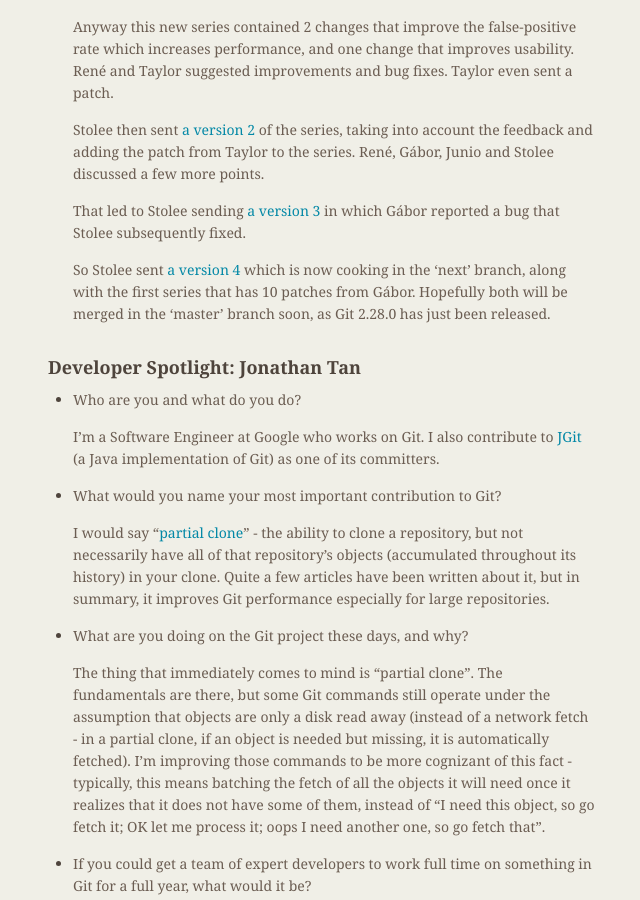
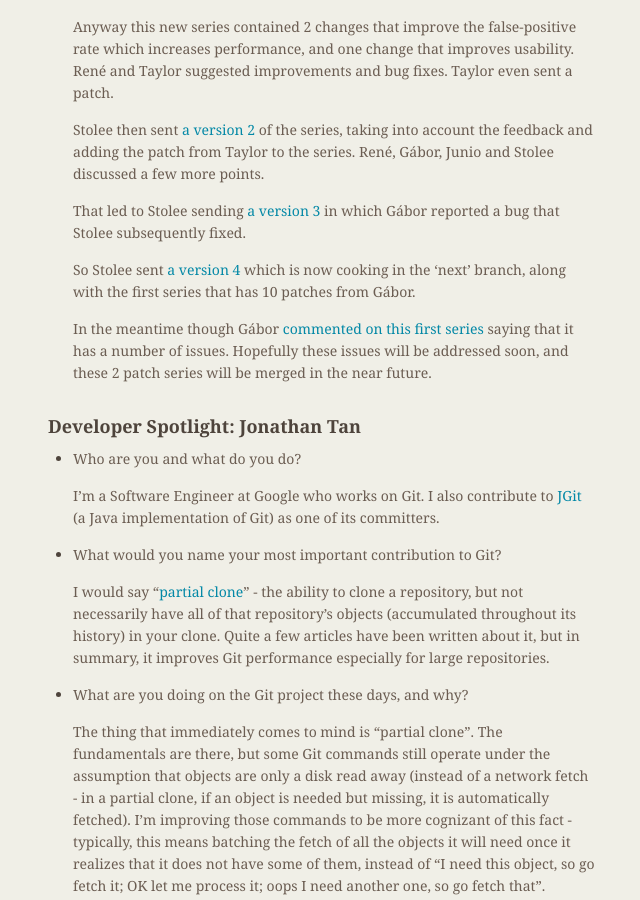
Before and after one commit to git/git.github.io, a Jekyll site: the page built from rev_news/drafts/edition-65.md, in a window 1280 px wide and 900 px high, scrolled down 2941 px. Shown: the whole window, without its empty margins (486-1126 px from the left). Built offline with Jekyll 4.4.1, drawn with Linux system fonts in a browser that asks for light colours.

Commit message:
rn-65: improve end of Bloom filter article

```diff
--- a/rev_news/drafts/edition-65.md
+++ b/rev_news/drafts/edition-65.md
@@ -170,8 +170,12 @@
   So Stolee sent
   [a version 4](https://lore.kernel.org/git/pull.659.v4.git.1593610050.gitgitgadget@gmail.com/)
   which is now cooking in the 'next' branch, along with the first
-  series that has 10 patches from Gábor. Hopefully both will be merged
-  in the 'master' branch soon, as Git 2.28.0 has just been released.
+  series that has 10 patches from Gábor.
+
+  In the meantime though Gábor [commented on this first series](https://public-inbox.org/git/20200710211342.GE11341@szeder.dev/)
+  saying that it has a number of issues. Hopefully these issues will
+  be addressed soon, and these 2 patch series will be merged in the
+  near future.
 
 <!---
 ### Support
```
